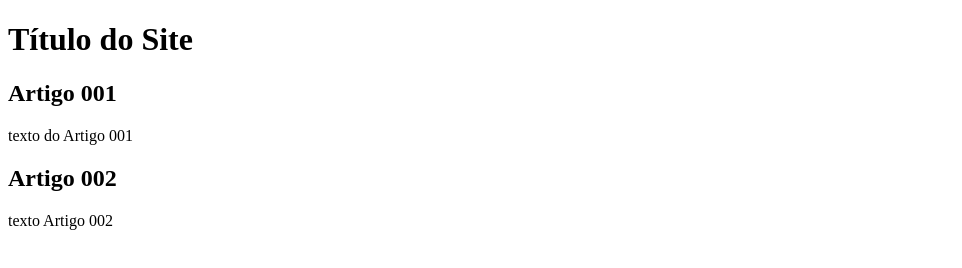
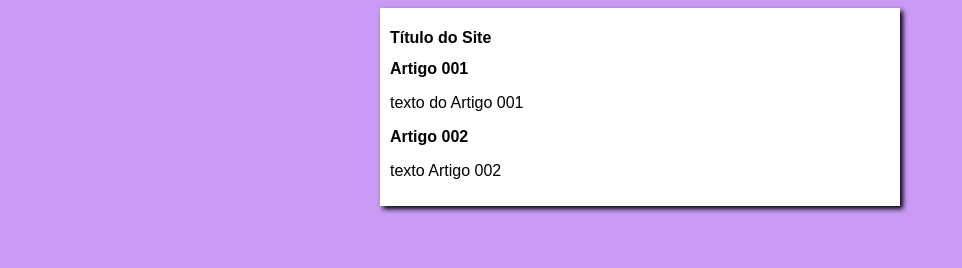
Before and after one commit to LeandroOliveira1990/projeto-site, a plain HTML site: page index.html in a window 1280 px wide. Shown: the whole page, without its empty margins (0-962 px from the left). Drawn offline with Linux system fonts and the light colour scheme.

Commit message:
Iniciei o design

```diff
--- /dev/null
+++ b/estilos/style.css
@@ -0,0 +1,16 @@
+*{
+    font-family: Arial, Helvetica, sans-serif;
+    font-size: 16px;
+}
+
+body{
+    background-color: rgb(201, 155, 245);
+}
+
+main{
+    background-color: white;
+    width: 500px;
+    margin: auto;
+    padding: 10px;
+    box-shadow: 3px 3px 5px black;
+}
--- a/index.html
+++ b/index.html
@@ -5,6 +5,7 @@
     <meta http-equiv="X-UA-Compatible" content="IE=edge">
     <meta name="viewport" content="width=device-width, initial-scale=1.0">
     <title>Título do Site</title>
+    <link rel="stylesheet" href="estilos/style.css">
 </head>
 <body>
     <main>
```
